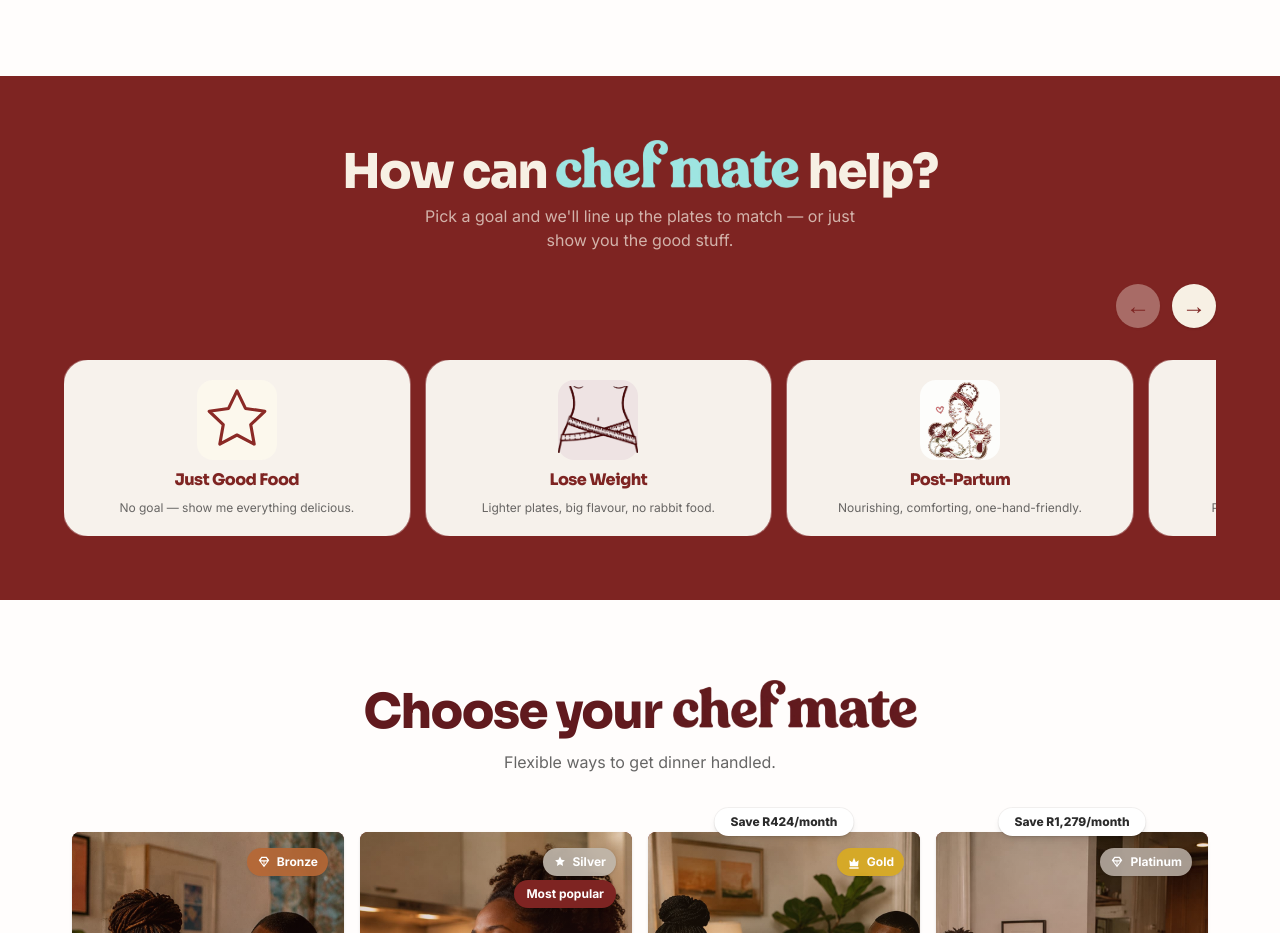
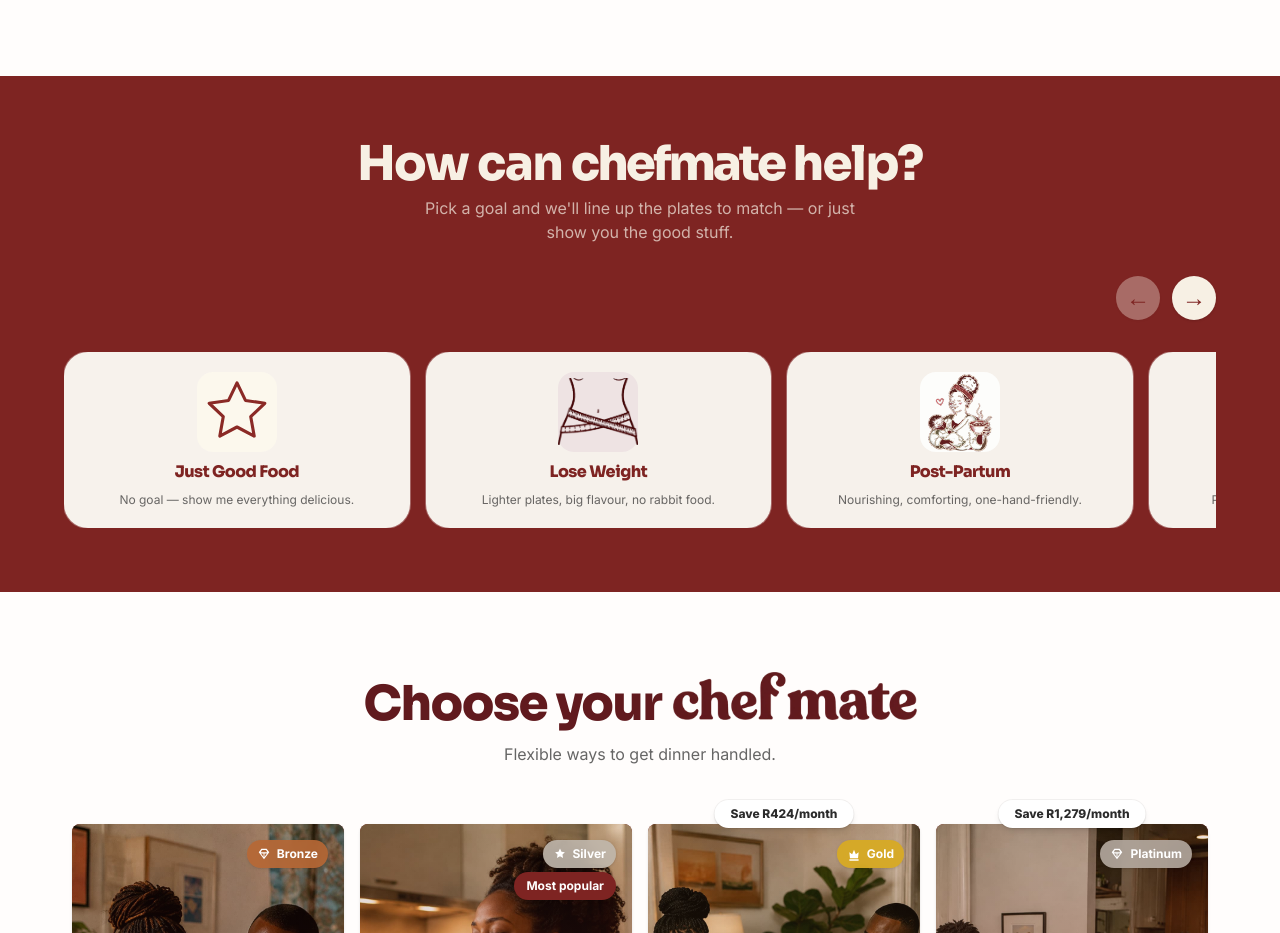
Before and after one commit to Kamvacodes2/Chef_app_exploration, a Next.js app in the folder apps/web/: page / in a window 1280 px wide. Shown: the part 3360-4293 px from the top of the page. Built offline with nearby package versions, Linux system fonts and the light colour scheme; no server answers.

Commit message:
fix: use font-brand text for chefmate heading, not image
Replaced logo-wordmark image with styled text span using font-brand class.
This gives the same brand font appearance as 'Choose your chefmate' while
matching the exact bone text color of the surrounding heading.

```diff
--- a/apps/web/src/features/order-flow/components/GoalSelect.tsx
+++ b/apps/web/src/features/order-flow/components/GoalSelect.tsx
@@ -68,16 +68,8 @@
     <div className="flex w-full flex-col items-center gap-8">
       <div className="flex flex-col items-center gap-2 text-center">
         <h2 className="font-display text-4xl font-semibold text-[var(--color-bone)] sm:text-5xl">
-          How can <span className="sr-only">chefmate</span>
-          <Image
-            src="/images/brand/logo-wordmark.webp"
-            alt=""
-            width={720}
-            height={142}
-            aria-hidden="true"
-            className="inline h-[1em] w-auto object-contain align-baseline invert"
-          />{" "}
-          help?
+          How can{" "}
+          <span className="font-brand text-[var(--color-bone)]">chefmate</span> help?
         </h2>
         <p className="max-w-md text-sm text-[var(--color-bone)]/70 sm:text-base">
           Pick a goal and we&apos;ll line up the plates to match &mdash; or just show you the good
```
